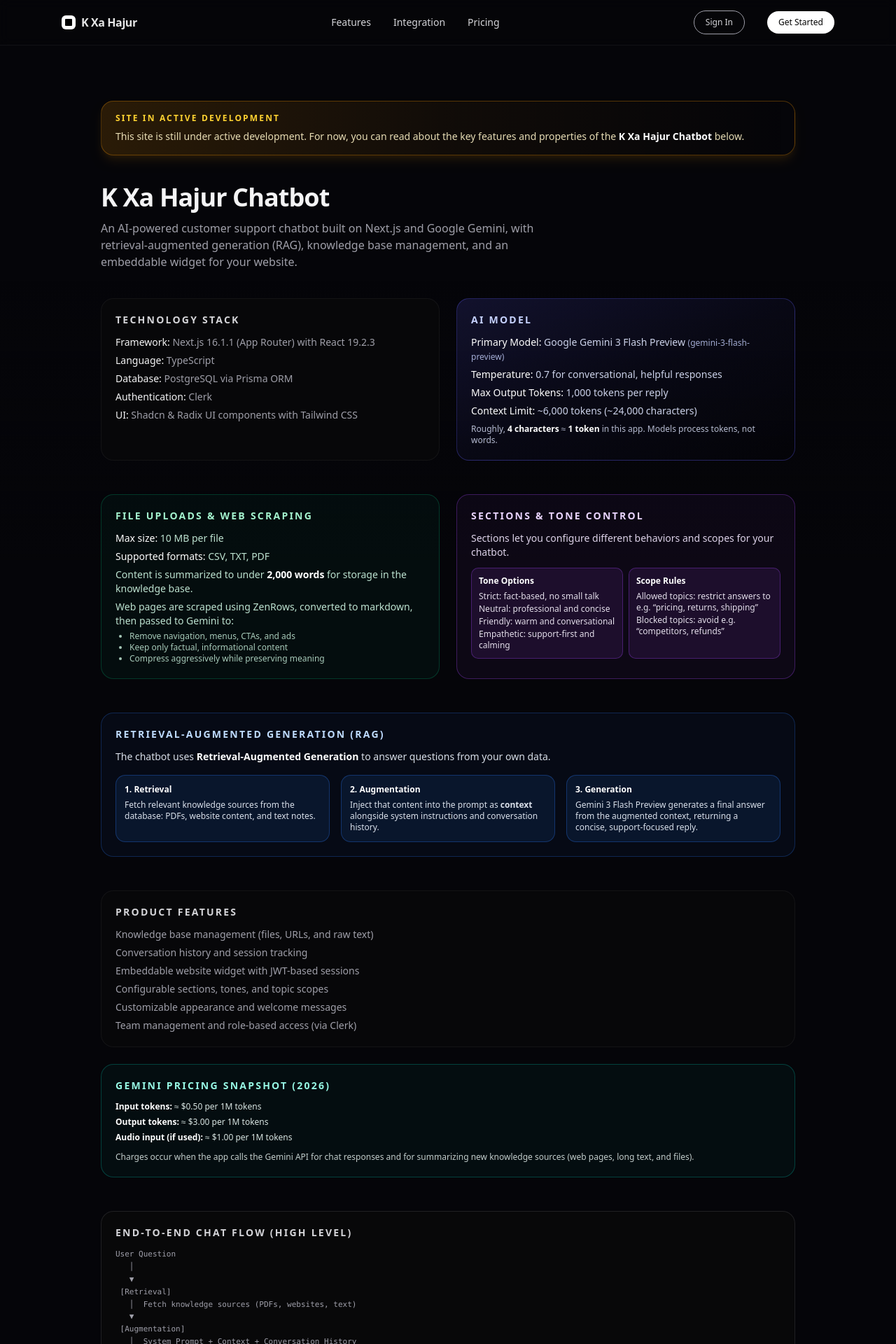
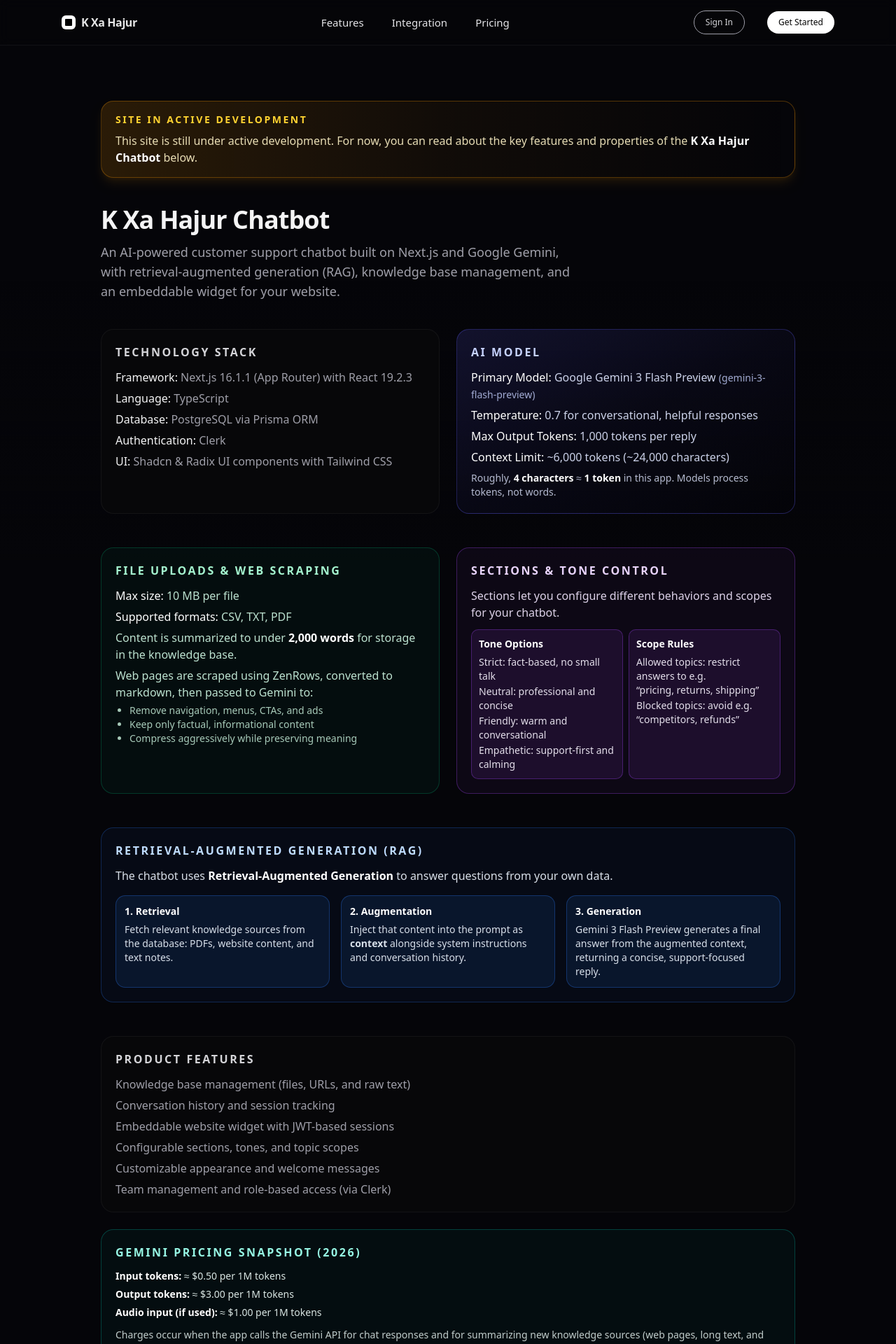
Before and after one commit to LokendraGC/chatapp, a Next.js app: page /features in a window 1280 px wide. Shown: the top 1920 px of the page at 70% size. Built offline with nearby package versions, Linux system fonts and the light colour scheme; no server answers.

Commit message:
minor corrections

```diff
--- a/app/features/page.tsx
+++ b/app/features/page.tsx
@@ -8,10 +8,10 @@
             <div className="mx-auto mt-20 max-w-5xl px-4 py-12 md:py-16">
                 {/* Top banner */}
                 <div className="mb-10 rounded-2xl border border-amber-500/30 bg-gradient-to-r from-amber-500/15 via-amber-500/5 to-transparent px-5 py-4 shadow-lg shadow-amber-500/10">
-                    <p className="text-xs font-semibold uppercase tracking-[0.18em] text-amber-300">
+                    <p className="text-sm font-semibold uppercase tracking-[0.18em] text-amber-300">
                         Site in active development
                     </p>
-                    <p className="mt-2 text-sm text-amber-100/90">
+                    <p className="mt-2 text-base text-amber-100/90">
                         This site is still under active development. For now, you can read
                         about the key features and properties of the{" "}
                         <span className="font-semibold text-white">K Xa Hajur Chatbot</span>{" "}
@@ -24,7 +24,7 @@
                     <h1 className="text-3xl font-semibold tracking-tight md:text-4xl">
                         K Xa Hajur Chatbot
                     </h1>
-                    <p className="max-w-2xl text-sm text-zinc-400 md:text-base">
+                    <p className="max-w-2xl text-base text-zinc-400 md:text-lg">
                         An AI-powered customer support chatbot built on Next.js and Google
                         Gemini, with retrieval-augmented generation (RAG), knowledge base
                         management, and an embeddable widget for your website.
@@ -34,10 +34,10 @@
                 {/* Technology & AI model */}
                 <section className="mb-12 grid gap-6 md:grid-cols-2">
                     <div className="rounded-2xl border border-white/5 bg-zinc-950/70 p-5">
-                        <h2 className="text-sm font-semibold uppercase tracking-[0.16em] text-zinc-300">
+                        <h2 className="text-base font-semibold uppercase tracking-[0.16em] text-zinc-300">
                             Technology Stack
                         </h2>
-                        <ul className="mt-3 space-y-1.5 text-sm text-zinc-400">
+                        <ul className="mt-3 space-y-1.5 text-base text-zinc-400">
                             <li>
                                 <span className="font-medium text-zinc-100">Framework:</span>{" "}
                                 Next.js 16.1.1 (App Router) with React 19.2.3
@@ -64,14 +64,14 @@
                     </div>
 
                     <div className="rounded-2xl border border-indigo-500/30 bg-gradient-to-br from-indigo-500/15 via-indigo-500/5 to-transparent p-5">
-                        <h2 className="text-sm font-semibold uppercase tracking-[0.16em] text-indigo-200">
+                        <h2 className="text-base font-semibold uppercase tracking-[0.16em] text-indigo-200">
                             AI Model
                         </h2>
-                        <div className="mt-3 space-y-1.5 text-sm text-indigo-100/90">
+                        <div className="mt-3 space-y-1.5 text-base text-indigo-100/90">
                             <p>
                                 <span className="font-medium text-white">Primary Model:</span>{" "}
                                 Google Gemini 3 Flash Preview{" "}
-                                <span className="text-xs text-indigo-200/80">
+                                <span className="text-sm text-indigo-200/80">
                                     (gemini-3-flash-preview)
                                 </span>
                             </p>
@@ -89,7 +89,7 @@
                                 <span className="font-medium text-white">Context Limit:</span>{" "}
                                 ~6,000 tokens (~24,000 characters)
                             </p>
-                            <p className="mt-2 text-xs text-indigo-100/80">
+                            <p className="mt-2 text-sm text-indigo-100/80">
                                 Roughly,{" "}
                                 <span className="font-semibold text-white">4 characters</span>{" "}
                                 ≈ <span className="font-semibold text-white">1 token</span> in
@@ -102,10 +102,10 @@
                 {/* File uploads & sections */}
                 <section className="mb-12 grid gap-6 md:grid-cols-2">
                     <div className="rounded-2xl border border-emerald-500/25 bg-emerald-500/5 p-5">
-                        <h2 className="text-sm font-semibold uppercase tracking-[0.16em] text-emerald-200">
+                        <h2 className="text-base font-semibold uppercase tracking-[0.16em] text-emerald-200">
                             File Uploads & Web Scraping
                         </h2>
-                        <ul className="mt-3 space-y-1.5 text-sm text-emerald-100/90">
+                        <ul className="mt-3 space-y-1.5 text-base text-emerald-100/90">
                             <li>
                                 <span className="font-medium text-white">Max size:</span> 10 MB
                                 per file
@@ -124,7 +124,7 @@
                             <li>
                                 Web pages are scraped using ZenRows, converted to markdown, then
                                 passed to Gemini to:
-                                <ul className="mt-1 list-disc pl-5 text-xs text-emerald-100/80">
+                                <ul className="mt-1 list-disc pl-5 text-sm text-emerald-100/80">
                                     <li>Remove navigation, menus, CTAs, and ads</li>
                                     <li>Keep only factual, informational content</li>
                                     <li>Compress aggressively while preserving meaning</li>
@@ -134,14 +134,14 @@
                     </div>
 
                     <div className="rounded-2xl border border-purple-500/30 bg-purple-500/5 p-5">
-                        <h2 className="text-sm font-semibold uppercase tracking-[0.16em] text-purple-200">
+                        <h2 className="text-base font-semibold uppercase tracking-[0.16em] text-purple-200">
                             Sections & Tone Control
                         </h2>
-                        <p className="mt-3 text-sm text-purple-100/90">
+                        <p className="mt-3 text-base text-purple-100/90">
                             Sections let you configure different behaviors and scopes for your
                             chatbot.
                         </p>
-                        <div className="mt-3 grid gap-2 text-xs text-purple-50/90 sm:grid-cols-2">
+                        <div className="mt-3 grid gap-2 text-sm text-purple-50/90 sm:grid-cols-2">
                             <div className="rounded-lg border border-purple-500/30 bg-purple-500/10 p-2.5">
                                 <p className="font-semibold text-white">Tone Options</p>
                                 <ul className="mt-1.5 space-y-0.5">
@@ -185,10 +185,10 @@
 
                 {/* RAG explanation */}
                 <section className="mb-12 rounded-2xl border border-blue-500/25 bg-blue-500/5 p-5">
-                    <h2 className="text-sm font-semibold uppercase tracking-[0.16em] text-blue-200">
+                    <h2 className="text-base font-semibold uppercase tracking-[0.16em] text-blue-200">
                         Retrieval-Augmented Generation (RAG)
                     </h2>
-                    <p className="mt-3 text-sm text-blue-50/90">
+                    <p className="mt-3 text-base text-blue-50/90">
                         The chatbot uses{" "}
                         <span className="font-semibold text-white">
                             Retrieval-Augmented Generation
@@ -196,14 +196,14 @@
                         to answer questions from your own data.
                     </p>
                     <div className="mt-4 grid gap-4 md:grid-cols-3">
-                        <div className="rounded-xl border border-blue-500/30 bg-blue-500/10 p-3 text-xs text-blue-50/90">
+                        <div className="rounded-xl border border-blue-500/30 bg-blue-500/10 p-3 text-sm text-blue-50/90">
                             <p className="font-semibold text-white">1. Retrieval</p>
                             <p className="mt-1.5">
                                 Fetch relevant knowledge sources from the database: PDFs,
                                 website content, and text notes.
                             </p>
                         </div>
-                        <div className="rounded-xl border border-blue-500/30 bg-blue-500/10 p-3 text-xs text-blue-50/90">
+                        <div className="rounded-xl border border-blue-500/30 bg-blue-500/10 p-3 text-sm text-blue-50/90">
                             <p className="font-semibold text-white">2. Augmentation</p>
                             <p className="mt-1.5">
                                 Inject that content into the prompt as{" "}
@@ -211,7 +211,7 @@
                                 instructions and conversation history.
                             </p>
                         </div>
-                        <div className="rounded-xl border border-blue-500/30 bg-blue-500/10 p-3 text-xs text-blue-50/90">
+                        <div className="rounded-xl border border-blue-500/30 bg-blue-500/10 p-3 text-sm text-blue-50/90">
                             <p className="font-semibold text-white">3. Generation</p>
                             <p className="mt-1.5">
                                 Gemini 3 Flash Preview generates a final answer from the
@@ -224,10 +224,10 @@
                 {/* Features & pricing overview */}
                 <section className="mb-12 grid gap-6 md:grid-cols-[1.4fr,1fr]">
                     <div className="rounded-2xl border border-white/5 bg-zinc-950/70 p-5">
-                        <h2 className="text-sm font-semibold uppercase tracking-[0.16em] text-zinc-300">
+                        <h2 className="text-base font-semibold uppercase tracking-[0.16em] text-zinc-300">
                             Product Features
                         </h2>
-                        <ul className="mt-3 space-y-1.5 text-sm text-zinc-400">
+                        <ul className="mt-3 space-y-1.5 text-base text-zinc-400">
                             <li>Knowledge base management (files, URLs, and raw text)</li>
                             <li>Conversation history and session tracking</li>
                             <li>Embeddable website widget with JWT-based sessions</li>
@@ -238,10 +238,10 @@
                     </div>
 
                     <div className="rounded-2xl border border-teal-500/30 bg-teal-500/5 p-5">
-                        <h3 className="text-sm font-semibold uppercase tracking-[0.16em] text-teal-200">
+                        <h3 className="text-base font-semibold uppercase tracking-[0.16em] text-teal-200">
                             Gemini Pricing Snapshot (2026)
                         </h3>
-                        <ul className="mt-3 space-y-1.5 text-xs text-teal-50/90">
+                        <ul className="mt-3 space-y-1.5 text-sm text-teal-50/90">
                             <li>
                                 <span className="font-semibold text-white">
                                     Input tokens:
@@ -261,7 +261,7 @@
                                 ≈ $1.00 per 1M tokens
                             </li>
                         </ul>
-                        <p className="mt-3 text-xs text-teal-50/80">
+                        <p className="mt-3 text-sm text-teal-50/80">
                             Charges occur when the app calls the Gemini API for chat responses
                             and for summarizing new knowledge sources (web pages, long text,
                             and files).
@@ -271,10 +271,10 @@
 
                 {/* Simple text flow for quick understanding */}
                 <section className="mb-4 rounded-2xl border border-white/10 bg-zinc-950/80 p-5">
-                    <h3 className="text-sm font-semibold uppercase tracking-[0.16em] text-zinc-300">
+                    <h3 className="text-base font-semibold uppercase tracking-[0.16em] text-zinc-300">
                         End-to-End Chat Flow (High Level)
                     </h3>
-                    <pre className="mt-3 overflow-x-auto whitespace-pre text-[11px] leading-relaxed text-zinc-400">
+                    <pre className="mt-3 overflow-x-auto whitespace-pre text-sm leading-relaxed text-zinc-400">
                         {`User Question
    │
    ▼
@@ -290,7 +290,7 @@
  Assistant Answer`}
                     </pre>
                 </section>
-            </div>
+        </div>
             <Footer />
         </main>
     );
--- a/components/ui/dashboard/chatbot/EmbedCodeConfig.tsx
+++ b/components/ui/dashboard/chatbot/EmbedCodeConfig.tsx
@@ -13,7 +13,7 @@
 }) {
   const [copied, setCopied] = useState(false);
 
-  const embedCode = `<script src="http://localhost:3000/widget.js"
+  const embedCode = `<script src="${process.env.NEXT_PUBLIC_SITE_URL}/widget.js"
   data-id="${chatbotId}"></script>`;
 
   const handleCopy = () => {
--- a/components/ui/landing/integration/index.tsx
+++ b/components/ui/landing/integration/index.tsx
@@ -65,7 +65,7 @@
                   &lt;<span className="text-pink-400">script</span>
                   <span className="text-indigo-400"> src</span>=
                   <span className="text-emerald-400">
-                    &quot;https://kxahajur.chatbot.app/init.js&quot;
+                    &quot;{process.env.NEXT_PUBLIC_SITE_URL}/widget.js&quot;
                   </span>
                   &gt;&lt;/<span className="text-pink-400">script</span>&gt;
                 </div>
--- a/components/ui/landing/nav/index.tsx
+++ b/components/ui/landing/nav/index.tsx
@@ -15,19 +15,22 @@
         </Link>
 
         {/* Center nav links: desktop only */}
-        <div className="hidden md:flex items-center gap-8 text-sm font-light text-zinc-300">
+        <div className="hidden md:flex items-center gap-10 text-[15px] font-medium text-zinc-200">
           <Link
             href="/features"
-            className="hover:text-white transition-colors duration-200"
+            className="inline-block py-2 transition-all duration-200 hover:text-white hover:scale-105 hover:[text-shadow:0_0_12px_rgba(129,140,248,0.5)]"
           >
             Features
           </Link>
-          <Link href="/features" className="hover:text-white transition-colors">
+          <Link
+            href="/features"
+            className="inline-block py-2 transition-all duration-200 hover:text-white hover:scale-105 hover:[text-shadow:0_0_12px_rgba(129,140,248,0.5)]"
+          >
             Integration
           </Link>
           <Link
             href="/features"
-            className="hover:text-white transition-colors duration-200"
+            className="inline-block py-2 transition-all duration-200 hover:text-white hover:scale-105 hover:[text-shadow:0_0_12px_rgba(129,140,248,0.5)]"
           >
             Pricing
           </Link>
--- a/public/widget.js
+++ b/public/widget.js
@@ -15,7 +15,7 @@
     // Get the current origin to build the API URL dynamically
     const origin = window.location.origin;
 
-    fetch(origin + "/api/widget/session", {
+    fetch(process.env.NEXT_PUBLIC_SITE_URL + "/api/widget/session", {
       method: "POST",
       headers: {
         "Content-Type": "application/json",
@@ -38,7 +38,7 @@
 
         var iframe = document.createElement("iframe");
         iframe.src =
-          origin + "/embed?token=" +
+          process.env.NEXT_PUBLIC_SITE_URL + "/embed?token=" +
           encodeURIComponent(data.token);
 
         iframe.setAttribute("title", "Support Chat");
```
Also changed, not shown: app/dashboard/layout.tsx (+19 -22 lines), components/ui/dashboard/DashboardOverview.tsx (+17 -11 lines).
